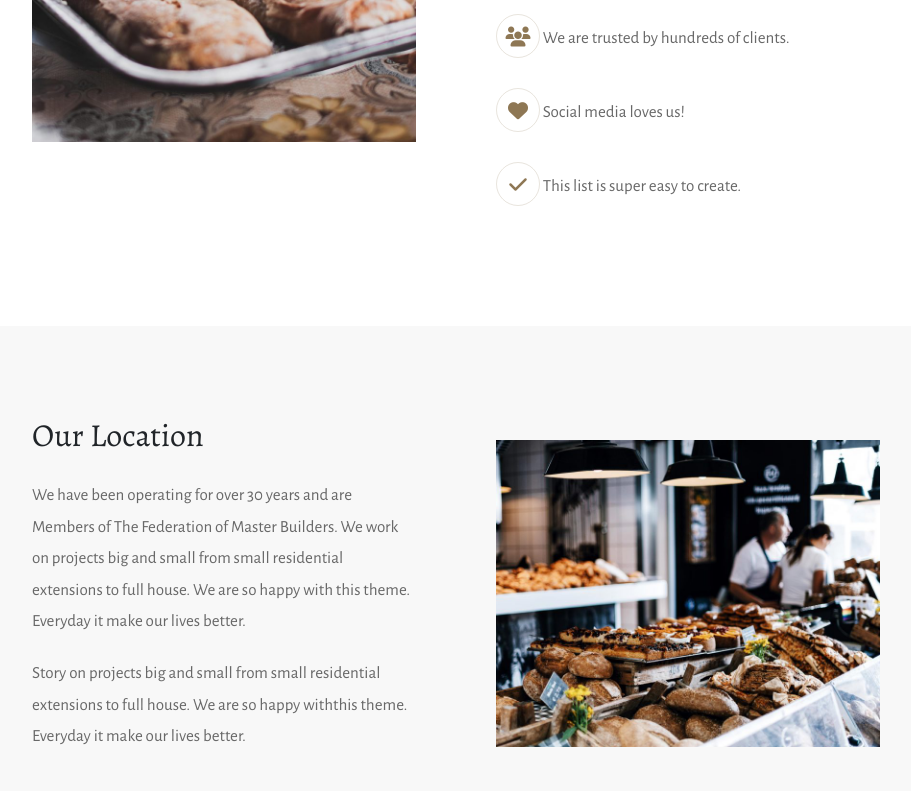
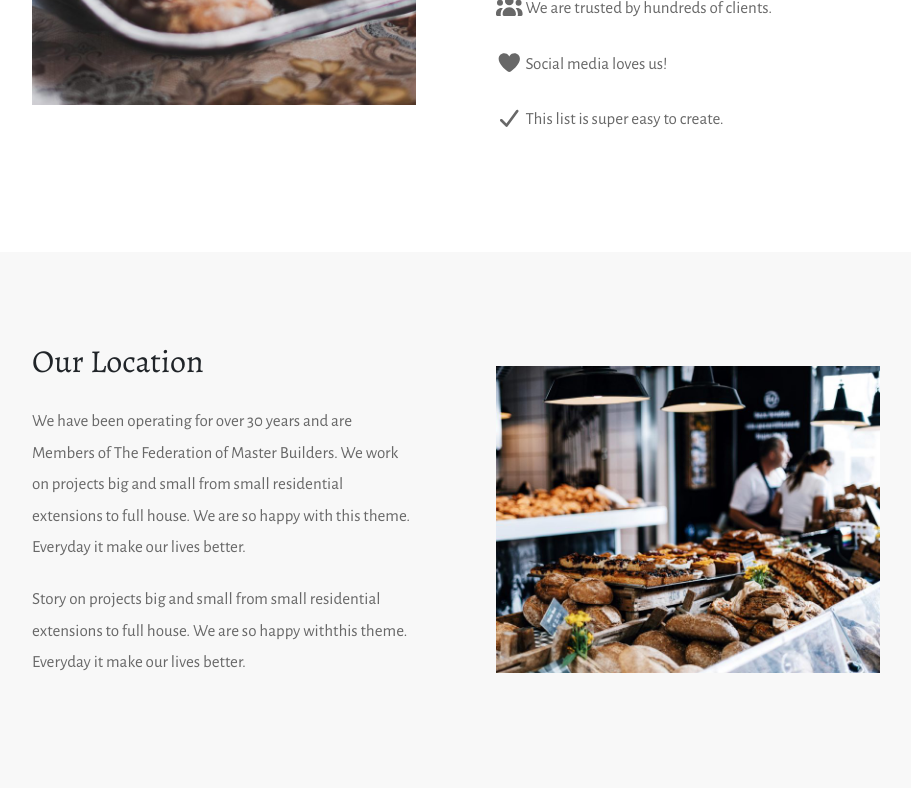
Before and after one commit to Minaakram36/Backery, a plain HTML site: page index.html in a window 1280 px wide. Shown: the part 1071-1862 px from the top of the page, without its empty margins (184-1095 px from the left). Drawn offline with nearby package versions, Linux system fonts and the light colour scheme.

Commit message:
Update index.html

```diff
--- a/index.html
+++ b/index.html
@@ -11,7 +11,8 @@
     <link
         href="https://fonts.googleapis.com/css2?family=Alegreya+Sans:wght@300;400&family=Alegreya:wght@400;500&display=swap"
         rel="stylesheet">
-     <link href="https://cdn.jsdelivr.net/npm/bootstrap@5.3.0/dist/css/bootstrap.min.css" rel="stylesheet" integrity="sha384-9ndCyUaIbzAi2FUVXJi0CjmCapSmO7SnpJef0486qhLnuZ2cdeRhO02iuK6FUUVM" crossorigin="anonymous">
+     <link rel="stylesheet" href="css/all.min.css">
+     <link rel="stylesheet" href="css/bootstrap.min.css">
     <link rel="stylesheet" href="master.css">
     <script src="https://kit.fontawesome.com/189a1d4522.js" crossorigin="anonymous"></script>
 
@@ -295,7 +296,8 @@
     </footer>
 
     <script src="master.js"></script>
-   <script src="https://cdn.jsdelivr.net/npm/bootstrap@5.3.0/dist/js/bootstrap.bundle.min.js" integrity="sha384-geWF76RCwLtnZ8qwWowPQNguL3RmwHVBC9FhGdlKrxdiJJigb/j/68SIy3Te4Bkz" crossorigin="anonymous"></script>
+   <script src="js/bootstrap.bundle.min.js"></script>
+    <script src="js/all.min.js"></script>
 </body>
 
 </html>
```
